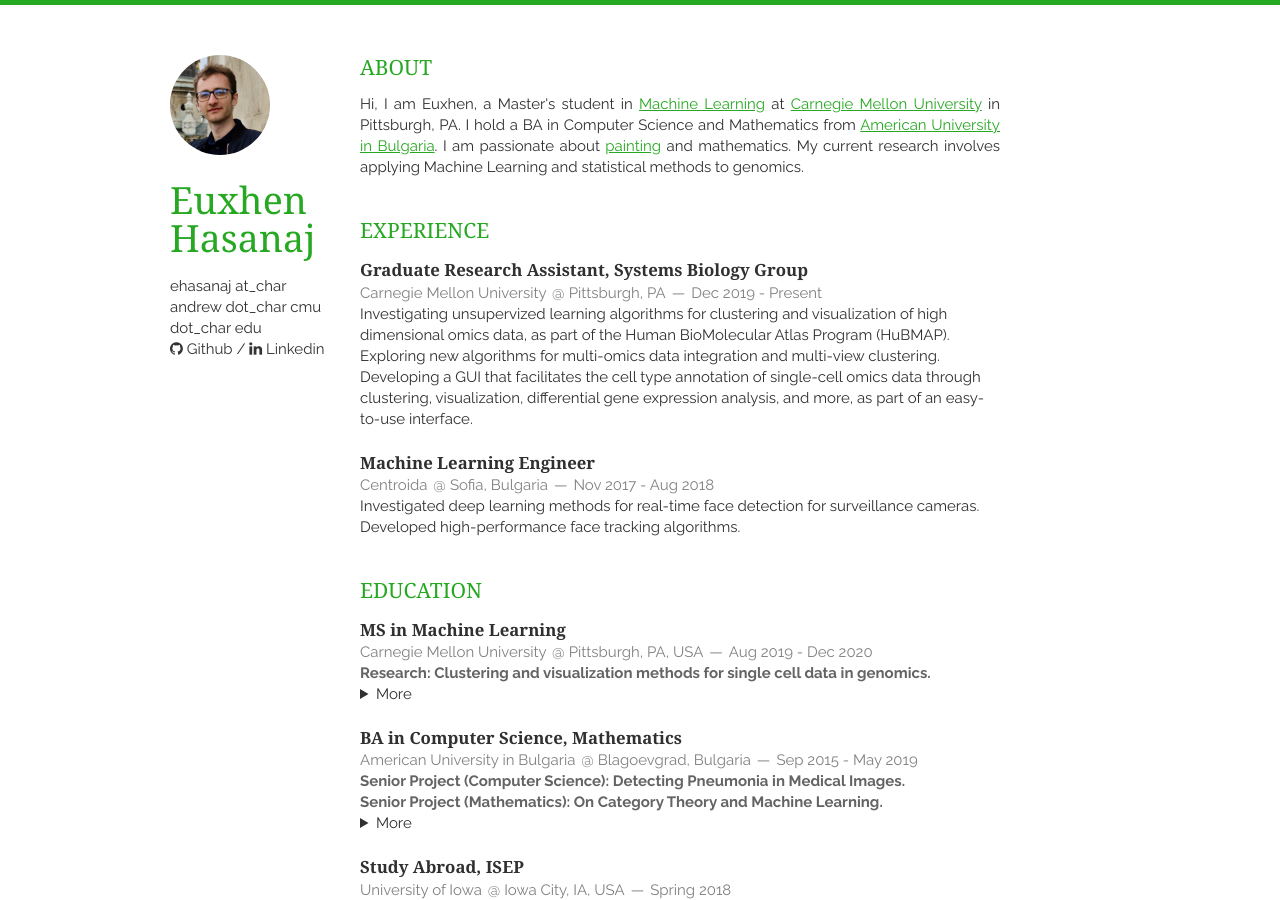
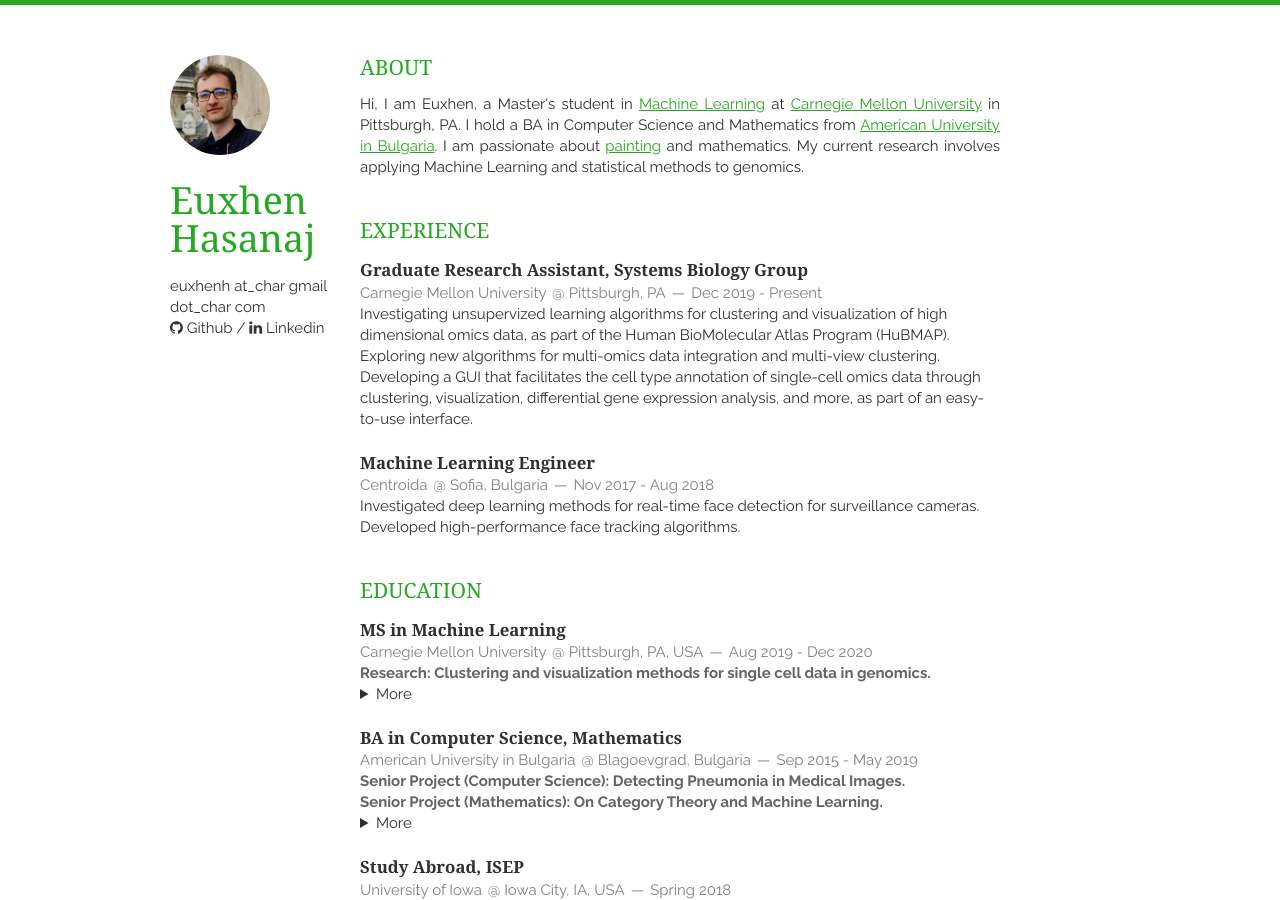
Before and after one commit to ferrocactus/ferrocactus.github.io, a Jekyll site: the page built from index.html, in a window 1280 px wide and 900 px high. Built offline with Jekyll 4.4.1, drawn with Linux system fonts in a browser that asks for light colours; nearby versions of some CDN libraries; the list of posts is cut into pages by our own code.

Commit message:
email update

```diff
--- a/_config.yml
+++ b/_config.yml
@@ -16,7 +16,7 @@
 baseurl: /
 title: Euxhen Hasanaj
 name: Euxhen Hasanaj
-email: ehasanaj at_char andrew dot_char cmu dot_char edu
+email: euxhenh at_char gmail dot_char com
 website: ferrocactus.github.io
 github: ferrocactus
 linkedin: euxhen-hasanaj-8696a712a
```
